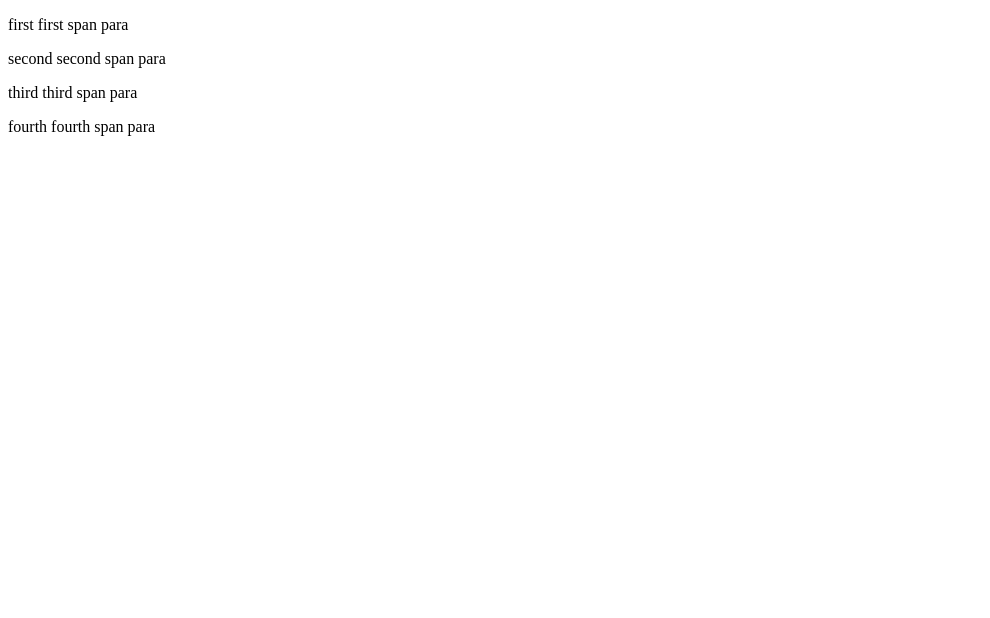
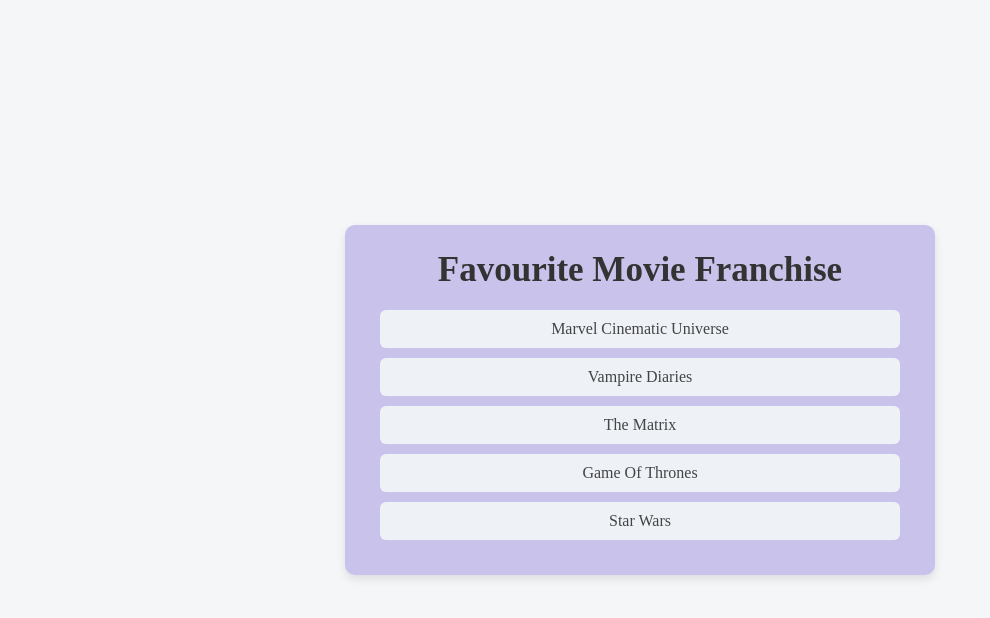
Before and after one commit to pramje-drum/Learning_JS, a plain HTML site: page index.html in a window 1280 px wide. Shown: the whole page, without its empty margins (0-990 px from the left). Drawn offline with Linux system fonts and the light colour scheme.

Commit message:
Practising DOM Manipulation

```diff
--- a/index.html
+++ b/index.html
@@ -4,13 +4,33 @@
 		<meta charset="UTF-8" />
 		<meta name="viewport" content="width=device-width, initial-scale=1.0" />
 		<title>Learning</title>
+        <link rel="stylesheet" href="styles.css">
 	</head>
 	<body>
 
-        <p id="firstpara">first <span>first span</span> para</p>
+        <div id="container">
+            <div id="main_heading">
+                <h1 id="heading_text">Favourite Movie Franchise</h1>
+            </div>
+            <div id="movie_lists">
+                <ul class="demo_list" id="unordered_lists">
+                    <li>Marvel Cinematic Universe</li>
+                    <li>Vampire Diaries</li>
+                    <li>The Matrix</li>
+                    <li>Game Of Thrones</li>
+                    <li>Star Wars</li>
+                </ul>
+            </div>
+        </div>
+
+
+
+
+
+        <!-- <p id="firstpara">first <span>first span</span> para</p>
         <p id="secondpara">second <span>second span</span> para</p>
         <p id="thirdpara">third <span>third span</span> para</p>
-        <p id="fourthpara">fourth <span>fourth span</span> para</p>
+        <p id="fourthpara">fourth <span>fourth span</span> para</p> -->
         <!-- <div >
             <p id="fpara">Hello World</p>
             <a href="https://www.youtube.com/">Dont click here</a>
--- a/index2.js
+++ b/index2.js
@@ -137,15 +137,59 @@
 
 // ???????????????????????????????????????//////////////////////////////////////////////////////////////////////////////////////////////////////////////////////////////////////////////////////////////
 
-let paras = document.querySelectorAll("p");
+// let paras = document.querySelectorAll("p");
 
-function logic(event) {
-	if(event.target.nodeName === 'SPAN')
-	{
-	alert("You have Clicked on para no. "+ event.target.textContent);}
-}
+// function logic(event) {
+// 	if(event.target.nodeName === 'SPAN')
+// 	{
+// 	alert("You have Clicked on para no. "+ event.target.textContent);}
+// }
 
-for (let i = 0; i < paras.length; i++) {
-	let para = paras[i];
-	para.addEventListener("click", logic);
-}
+// for (let i = 0; i < paras.length; i++) {
+// 	let para = paras[i];
+// 	para.addEventListener("click", logic);
+// }
+
+// ???????????????????????????????????????//////////////////////////////////////////////////////////////////////////////////////////////////////////////////////////////////////////////////////////////
+
+// const title = document.querySelector('#heading_text')
+// console.log(title)
+
+// title.style.color = 'red'
+
+// const list_items = document.querySelectorAll('#movie_lists')
+
+// for(let i = 0; i < list_items.length; i++)
+// {
+// 	list_items[i].style.fontSize = "30px";
+// }
+// console.log(list_items)
+
+// const ul = document.querySelectorAll('ul')
+// const li = document.createElement('li')
+
+// // ul.append(li)
+// // li.textContent = "Maddock Horror Universe"
+
+// for(let i = 0; i < ul.length; i++)
+// {
+// 	ul[i].style.fontSize = '50px'
+// }
+
+// console.log(ul.parentNode.parentNode)
+// console.log(ul.parentElement.parentElement)
+
+// console.log(ul.childNodes);
+// console.log(ul.firstChild);
+// console.log(ul.lastChild);
+
+// ul.childNodes[1].style.backgroudColor = "blue";
+
+
+// console.log(ul.children)
+// console.log(ul.firstElementChild)
+// console.log(ul.lastElementChild)
+
+
+// let ul = document.querySelector("#unordered_lists");
+// console.log(ul)
--- /dev/null
+++ b/styles.css
@@ -0,0 +1,50 @@
+* {
+  margin: 0;
+  padding: 0;
+  box-sizing: border-box;
+}
+
+body {
+  background-color: #f4f6f8;
+  display: flex;
+  justify-content: center;
+  align-items: center;
+  min-height: 100vh;
+    padding: 50px;
+}
+
+#container {
+  background-color: #c9c2eb;
+  padding: 25px 35px;
+  border-radius: 10px;
+  width: 50%;
+  box-shadow: 0 4px 10px rgba(0, 0, 0, 0.1);
+}
+#main_heading {
+  text-align: center;
+  margin-bottom: 20px;
+}
+
+
+#heading_text {
+  font-size: 35px;
+  color: #333333;
+}
+
+#movie_lists {
+  margin-top: 10px;
+}
+
+#unordered_lists {
+  list-style: none;
+}
+
+#unordered_lists li {
+  background-color: #eef2f7;
+  margin-bottom: 10px;
+  padding: 10px ;
+  border-radius: 6px;
+  font-size: 16px;
+  color: #444444;
+  text-align: center;
+}
```
